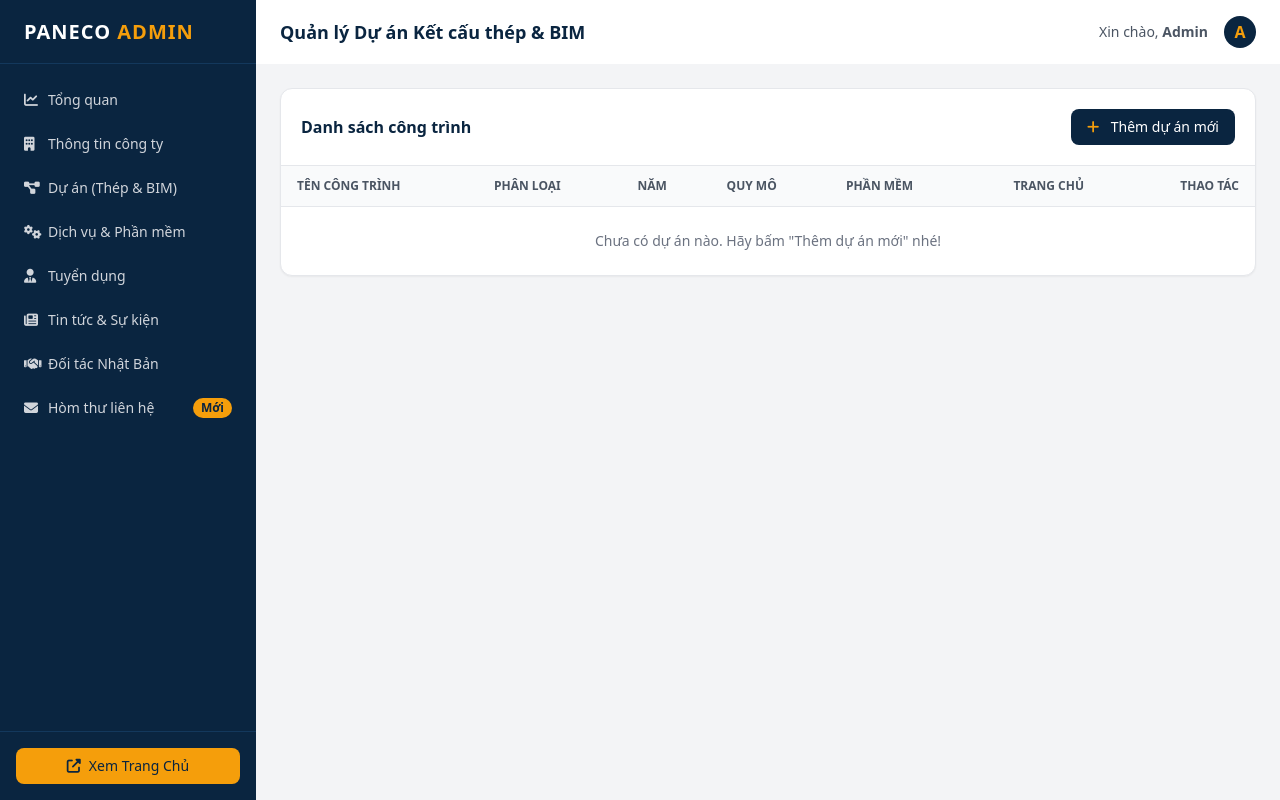
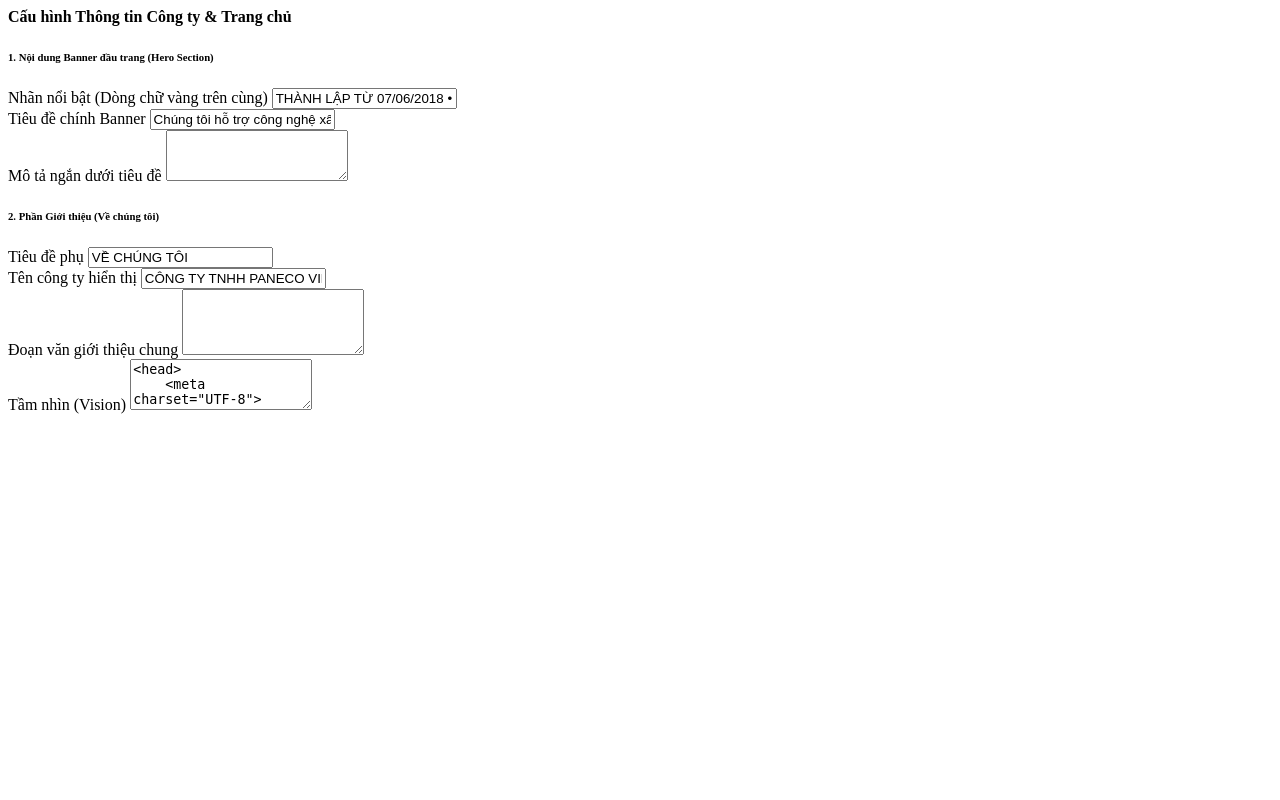
Before and after one commit to NgocThinh21/paneco, a Laravel app: page /admin/info in a window 1280 px wide. Run offline with Laravel 12, Linux system fonts and the light colour scheme; data that the repository does not hold is empty; some libraries are stand-ins or nearby versions.

Commit message:
controler

```diff
--- /dev/null
+++ b/app/Http/Controllers/Admin/CompanyInfoController.php
@@ -0,0 +1,71 @@
+<?php
+
+namespace App\Http\Controllers\Admin;
+
+use App\Http\Controllers\Controller;
+use App\Models\CompanyInfo;
+use Illuminate\Http\Request;
+
+class CompanyInfoController extends Controller
+{
+    /**
+     * Display a listing of the resource.
+     */
+    // public function index()
+    // {
+    //      $info = CompanyInfo::latest()->get();
+    //     return view('admin.info.index', compact('info'));
+    // }
+
+    /**
+     * Show the form for creating a new resource.
+     */
+    // public function create()
+    // {
+    //     //
+    // }
+
+    // /**
+    //  * Store a newly created resource in storage.
+    //  */
+    // public function store(Request $request)
+    // {
+    //     //
+    // }
+
+    // /**
+    //  * Display the specified resource.
+    //  */
+    // public function show(string $id)
+    // {
+    //     //
+    // }
+
+    // /**
+    //  * Show the form for editing the specified resource.
+    //  */
+    /**
+     * Show the form for editing the specified resource.
+     */
+    public function edit()
+    {
+        $info = CompanyInfo::first() ?? new CompanyInfo();
+        return view('admin.info.index', compact('info'));
+    }
+
+    // /**
+    //  * Update the specified resource in storage.
+    //  */
+    public function update(Request $request, string $id)
+    {
+        //
+    }
+
+    // /**
+    //  * Remove the specified resource from storage.
+    //  */
+    // public function destroy(string $id)
+    // {
+    //     //
+    // }
+}
--- a/resources/views/admin/Info/index.blade.php
+++ b/resources/views/admin/Info/index.blade.php
@@ -1,76 +1,74 @@
 @extends('layouts.admin')
+@section('content')
+<div class="container-fluid py-4">
+    <div class="d-flex justify-content-between align-items-center mb-4">
+        <h4 class="fw-bold text-dark mb-0">Cấu hình Thông tin Công ty & Trang chủ</h4>
+    </div>
 
-@section('page_title', 'Quản lý Dự án Kết cấu thép & BIM')
-
-@section('content')
+    {{-- Thông báo khi cập nhật thành công --}}
     @if(session('success'))
-    <div class="mb-4 p-4 bg-green-100 border border-green-400 text-green-700 rounded-lg">
+        <div class="alert alert-success alert-dismissible fade show" role="alert">
             {{ session('success') }}
+            <button type="button" class="btn-close" data-bs-dismiss="alert" aria-label="Close"></button>
         </div>
     @endif
 
-<div class="bg-white rounded-xl shadow-sm border border-gray-200 overflow-hidden">
-    <div class="p-5 border-b border-gray-200 flex justify-between items-center">
-        <h3 class="text-base font-bold text-navy">Danh sách công trình</h3>
-        <a href="{{ route('projects.create') }}" class="px-4 py-2 bg-navy hover:bg-navyLight text-white text-sm font-medium rounded-lg">
-            <i class="fas fa-plus mr-2 text-gold"></i> Thêm dự án mới
-        </a>
+    <form action="{{ route('admin.company-info.update') }}" method="POST" enctype="multipart/form-data">
+        @csrf
+        @method('PUT')
+
+        <div class="row">
+            {{-- CỘT TRÁI: BANNER & GIỚI THIỆU --}}
+            <div class="col-lg-8">
+                {{-- Card 1: Nội dung Banner đầu trang --}}
+                <div class="card shadow-sm border-0 mb-4">
+                    <div class="card-header bg-white py-3">
+                        <h6 class="fw-bold text-primary mb-0">1. Nội dung Banner đầu trang (Hero Section)</h6>
+                    </div>
+                    <div class="card-body">
+                        <div class="mb-3">
+                            <label class="form-label fw-semibold">Nhãn nổi bật (Dòng chữ vàng trên cùng)</label>
+                            <input type="text" name="hero_badge" class="form-control"
+                                   value="{{ old('hero_badge', $info->hero_badge ?? 'THÀNH LẬP TỪ 07/06/2018 • CHUẨN KỸ THUẬT NHẬT BẢN') }}">
                         </div>
 
-    <div class="overflow-x-auto">
-        <table class="w-full text-left border-collapse">
-            <thead>
-                <tr class="bg-gray-50 border-b text-xs uppercase text-gray-600 font-semibold">
-                    <th class="py-3 px-4">Tên công trình</th>
-                    <th class="py-3 px-4">Phân loại</th>
-                    <th class="py-3 px-4">Năm</th>
-                    <th class="py-3 px-4">Quy mô</th>
-                    <th class="py-3 px-4">Phần mềm</th>
-                    <th class="py-3 px-4 text-center">Trang chủ</th>
-                    <th class="py-3 px-4 text-right">Thao tác</th>
-                </tr>
-            </thead>
-            <tbody class="divide-y divide-gray-200 text-sm">
-                @forelse($projects as $project)
-                <tr class="hover:bg-gray-50">
-                    <td class="py-3 px-4 font-semibold text-navy">{{ $project->name }}</td>
-                    <td class="py-3 px-4">
-                        <span class="px-2.5 py-1 text-xs font-medium rounded-full {{ $project->category == 'steel' ? 'bg-blue-100 text-blue-800' : 'bg-amber-100 text-amber-800' }}">
-                            {{ $project->category == 'steel' ? 'Kết cấu thép' : 'BIM' }}
-                        </span>
-                    </td>
-                    <td class="py-3 px-4 text-gray-600">{{ $project->year }}</td>
-                    <td class="py-3 px-4 text-gray-600">{{ $project->scale }}</td>
-                    <td class="py-3 px-4 text-gray-600">{{ $project->work_detail }}</td>
-                    <td class="py-3 px-4 text-center">
-                        @if($project->is_featured)
-                            <span class="text-green-600"><i class="fas fa-check-circle"></i></span>
-                        @else
-                            <span class="text-gray-300"><i class="fas fa-minus-circle"></i></span>
-                        @endif
-                    </td>
-                    <td class="py-3 px-4 text-right flex justify-end space-x-2">
-                        <!-- Nút Sửa -->
-                        <a href="{{ route('projects.edit', $project->id) }}" class="text-blue-600 hover:text-blue-800 p-1" title="Sửa">
-                            <i class="fas fa-edit"></i>
-                        </a>
-                        <!-- Form Xóa -->
-                        <form action="{{ route('projects.destroy', $project->id) }}" method="POST" onsubmit="return confirm('Bạn chắc chắn muốn xóa dự án này?');">
-                            @csrf
-                            @method('DELETE')
-                            <button type="submit" class="text-red-600 hover:text-red-800 p-1" title="Xóa">
-                                <i class="fas fa-trash-alt"></i>
-                            </button>
-                        </form>
-                    </td>
-                </tr>
-                @empty
-                <tr>
-                    <td colspan="7" class="py-6 text-center text-gray-500">Chưa có dự án nào. Hãy bấm "Thêm dự án mới" nhé!</td>
-                </tr>
-                @endforelse
-            </tbody>
-        </table>
+                        <div class="mb-3">
+                            <label class="form-label fw-semibold">Tiêu đề chính Banner</label>
+                            <input type="text" name="hero_title" class="form-control"
+                                   value="{{ old('hero_title', $info->hero_title ?? 'Chúng tôi hỗ trợ công nghệ xây dựng Nhật Bản từ Việt Nam') }}">
+                        </div>
+
+                        <div class="mb-0">
+                            <label class="form-label fw-semibold">Mô tả ngắn dưới tiêu đề</label>
+                            <textarea name="hero_subtitle" rows="3" class="form-control">{{ old('hero_subtitle', $info->hero_subtitle ?? '') }}</textarea>
                         </div>
                     </div>
-@endsection
+                </div>
+
+                {{-- Card 2: Phần Giới thiệu (Về chúng tôi) --}}
+                <div class="card shadow-sm border-0 mb-4">
+                    <div class="card-header bg-white py-3">
+                        <h6 class="fw-bold text-primary mb-0">2. Phần Giới thiệu (Về chúng tôi)</h6>
+                    </div>
+                    <div class="card-body">
+                        <div class="row">
+                            <div class="col-md-4 mb-3">
+                                <label class="form-label fw-semibold">Tiêu đề phụ</label>
+                                <input type="text" name="about_subtitle" class="form-control"
+                                       value="{{ old('about_subtitle', $info->about_subtitle ?? 'VỀ CHÚNG TÔI') }}">
+                            </div>
+                            <div class="col-md-8 mb-3">
+                                <label class="form-label fw-semibold">Tên công ty hiển thị</label>
+                                <input type="text" name="company_name" class="form-control"
+                                       value="{{ old('company_name', $info->company_name ?? 'CÔNG TY TNHH PANECO VIỆT NAM') }}">
+                            </div>
+                        </div>
+
+                        <div class="mb-3">
+                            <label class="form-label fw-semibold">Đoạn văn giới thiệu chung</label>
+                            <textarea name="about_description" rows="4" class="form-control">{{ old('about_description', $info->about_description ?? '') }}</textarea>
+                        </div>
+
+                        <div class="mb-3">
+                            <label class="form-label fw-semibold">Tầm nhìn (Vision)</label>
+                            <textarea name="vision" rows="3
--- a/routes/web.php
+++ b/routes/web.php
@@ -3,7 +3,7 @@
 use Illuminate\Support\Facades\Route;
 use App\Http\Controllers\HomeController;
 use App\Http\Controllers\Admin\ProjectController;
-
+use App\Http\Controllers\Admin\CompanyInfoController;
 
 
 // Khi có người truy cập trang chủ, gọi hàm index trong HomeController
@@ -16,6 +16,9 @@ Route::get('/login', function () {
     return view('login.login');
 });
 
+Route::get('/dashboard', function () {
+    return view('login.login');
+});
 
 
 
@@ -24,8 +27,9 @@ Route::get('/login', function () {
 
 //ADMIN
 
-Route::prefix('admin')->group(function () {
-    Route::resource('info', ProjectController::class);
+Route::prefix('admin')->name('admin.')->group(function () {
+    Route::get('/info', [CompanyInfoController::class, 'edit'])->name('company-info.edit');
+    Route::put('/info', [CompanyInfoController::class, 'update'])->name('company-info.update');
 });
 Route::prefix('admin')->group(function () {
     Route::resource('projects', ProjectController::class);
```
Also changed, not shown: app/Http/Controllers/Admin/CompanyInfo.php (deleted, +0 -65 lines), database/migrations/2026_11_17_142900_create_company_infos_table.php (deleted), database/migrations/2026_11_18_090641_create_company_infos_table.php (added). Lines whose indentation alone changed are shown as unchanged.
